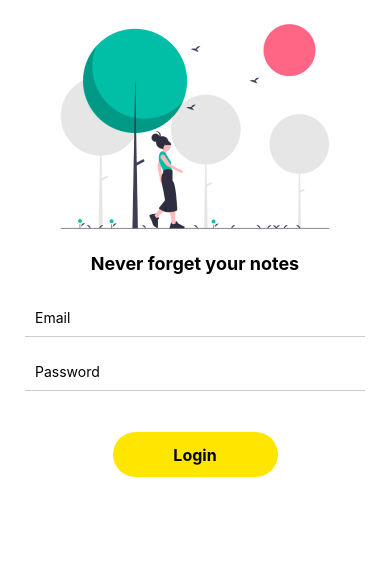
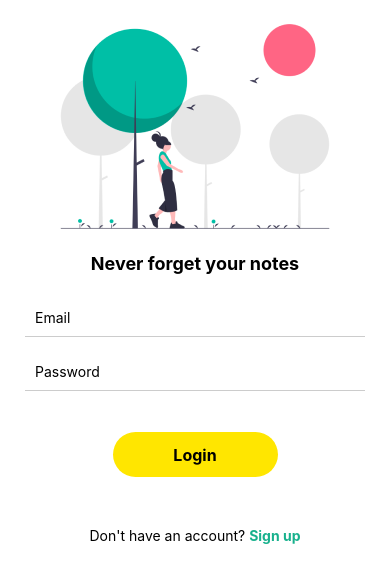
Before and after one commit to marzan999/Note-App, a React Native app in the folder Note-App/: screen /Login in a window 390 px wide. Shown: the top 582 px of the page. Built offline with nearby package versions, Linux system fonts and the light colour scheme.

Commit message:
Update login.js

```diff
--- a/Note-App/src/screens/login.js
+++ b/Note-App/src/screens/login.js
@@ -23,6 +23,13 @@ export default function Login() {
                 <Button title='Login' customStyle={{marginTop:25, alignSelf: 'center' }} />
 
             </View>
+
+            <View style={{marginTop: 25}}>
+                <Text style={{textAlign: 'center'}}>
+                    Don't have an account? <Text style={{color: '#18B18D', fontWeight: 'bold'}}>Sign up</Text>
+                </Text>
+            </View>
+
         </SafeAreaView>
     )
 }
```
